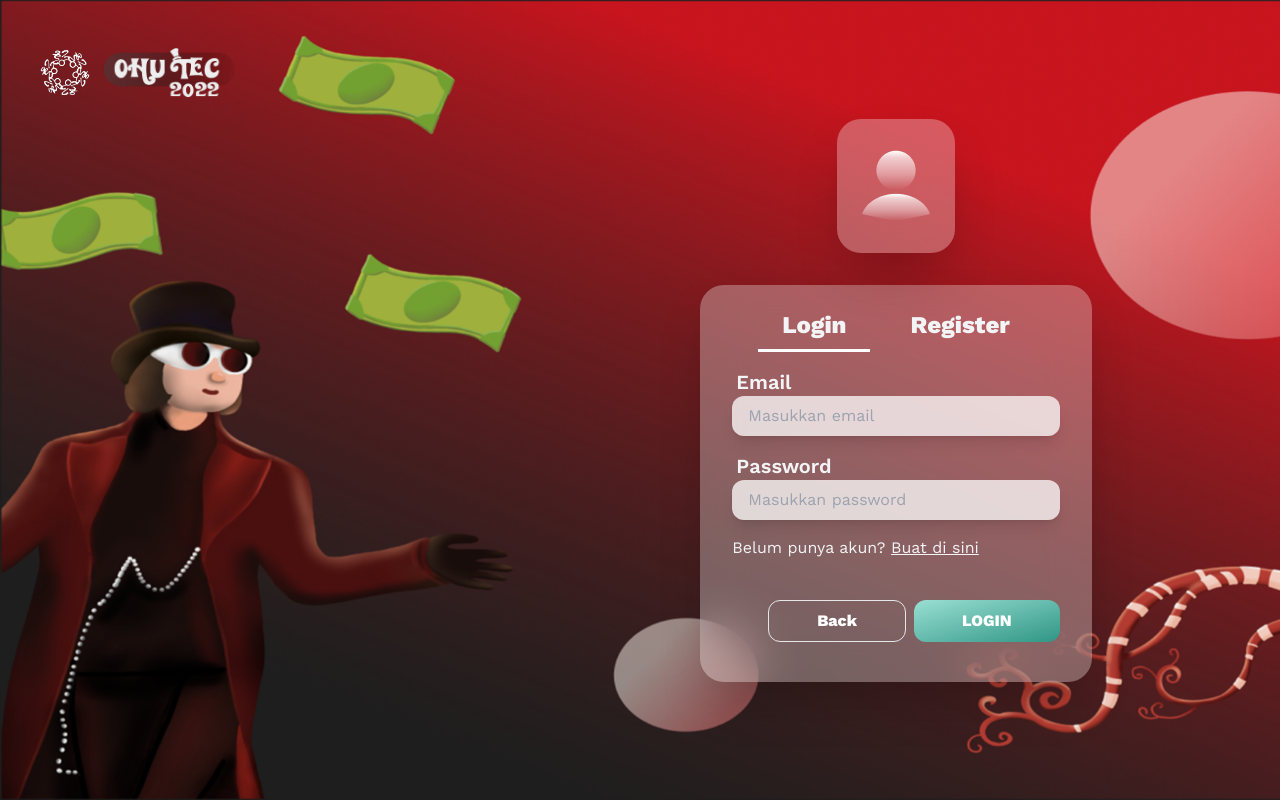
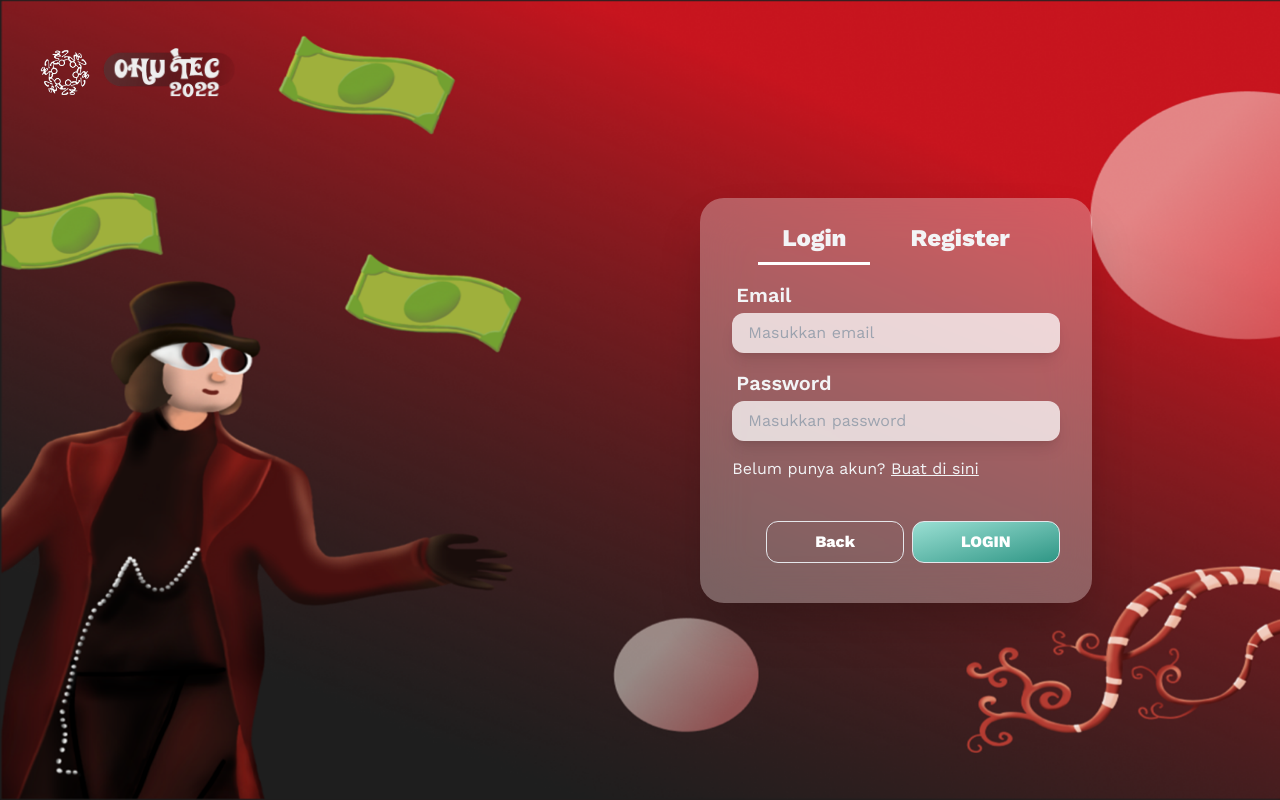
Before and after one commit to TECInternship/Frontend, a Next.js app: page /auth in a window 1280 px wide. Built offline with nearby package versions, Linux system fonts and the light colour scheme.

Commit message:
nambah dikit

```diff
--- a/components/Auth/Login.js
+++ b/components/Auth/Login.js
@@ -36,7 +36,7 @@ const Login = ({ onClick }) => {
         <input
           type="email"
           placeholder="Masukkan email"
-          className="w-full h-10 rounded-xl text-gray-700 bg-white bg-opacity-75 pl-4 shadow-lg focus:outline-none"
+          className="mt-1 w-full h-10 rounded-xl text-gray-700 bg-white bg-opacity-75 pl-4 shadow-lg focus:outline-none"
           onChange={(e) => setEmail(e.target.value)}
         />
       </div>
@@ -47,7 +47,7 @@ const Login = ({ onClick }) => {
         <input
           type="password"
           placeholder="Masukkan password"
-          className="w-full h-10 rounded-xl text-gray-700 bg-white bg-opacity-75 pl-4 shadow-lg focus:outline-none"
+          className="mt-1 w-full h-10 rounded-xl text-gray-700 bg-white bg-opacity-75 pl-4 shadow-lg focus:outline-none"
           onChange={(e) => setPassword(e.target.value)}
         />
       </div>
@@ -55,7 +55,7 @@ const Login = ({ onClick }) => {
         <p className="text-gray-100">
           Belum punya akun?{" "}
           <span
-            className="underline hover:text-gray-200 hover:cursor-pointer"
+            className="underline hover:cursor-pointer hover:text-blue-300"
             onClick={onClick}
           >
             Buat di sini
@@ -66,10 +66,11 @@ const Login = ({ onClick }) => {
         <input
           type="submit"
           value="LOGIN"
-          className="px-12 py-2 rounded-xl text-md font-bold bg-gradient-to-br from-[#9ADFD3] to-[#2F9685] cursor-pointer"
+            className="px-12 py-2 rounded-xl text-md font-bold bg-gradient-to-br from-[#9ADFD3] to-[#2F9685] cursor-pointer transition ease-in-out delay-150 hover:-translate-y-1 hover:scale-100 hover:from-[#3ec4ae]
+          hover:to-[#1c6458] duration-300 border"
         />
         <Link href="/">
-          <button className="px-12 py-2 rounded-xl text-md font-bold border cursor-pointer">
+          <button className="px-12 py-2 rounded-xl text-md font-bold border cursor-pointer transition ease-in-out delay-150 hover:-translate-y-1 hover:scale-104 hover:bg-gray-600 duration-300">
             Back
           </button>
         </Link>
--- a/components/Auth/Register.js
+++ b/components/Auth/Register.js
@@ -98,23 +98,24 @@ const Register = ({ onClick }) => {
           <p className="text-gray-100">
             Sudah punya akun?{" "}
             <span
-              className="underline hover:text-gray-200 hover:cursor-pointer"
+              className="underline hover:text-blue-300 hover:cursor-pointer"
               onClick={onClick}
             >
               Login di sini
             </span>
           </p>
         </div>
-        <div className="text-center py-6 mb-6 space-x-2">
+        <div className="text-center md:mb-6 space-x-2">
           <Link href="/">
-            <button className="px-12 py-2 my-4 lg:my-0 rounded-xl text-md font-bold border cursor-pointer">
+            <button className="transition ease-in-out delay-150 hover:-translate-y-1 hover:scale-104 hover:bg-gray-600 duration-300 px-12 py-2 my-4 lg:my-0 rounded-xl text-md font-bold border cursor-pointer">
               Back
             </button>
           </Link>
           <input
             disabled={email.length < 8}
             type={"submit"}
-            className="px-10 py-2 rounded-xl text-md font-bold bg-gradient-to-br from-[#9ADFD3] to-[#2F9685] cursor-pointer"
+            className="transition ease-in-out delay-150 hover:-translate-y-1 hover:scale-104 hover:from-[#3ec4ae]
+            hover:to-[#1c6458] duration-300 px-10 py-2 rounded-xl text-md font-bold bg-gradient-to-br from-[#9ADFD3] to-[#2F9685] cursor-pointer"
             value={"REGISTER"}
           />
         </div>
--- a/pages/auth/index.js
+++ b/pages/auth/index.js
@@ -11,8 +11,9 @@ const Home = () => {
   const [activeButton, setActiveButton] = useState("login");
 
   return (
-    <>
-      <main className="h-screen w-screen bg-red bg-cover justify-center max-h-screen flex relative">
+    <div className="">
+      <main className="flex h-screen w-screen justify-center max-h-screen relative bg-[url('../public/assets/bg2.png')] bg-no-repeat bg-cover bg-left-bottom bg-fixed">
+        {/* <div className="bg-white h-36"> hahsah */}
         <div className="absolute left-2 top-2 px-8 py-10 z-10">
           <div className="flex gap-2 cursor-pointer">
             <Link href={"/"}>
@@ -34,13 +35,14 @@ const Home = () => {
               />
             </Link>
           </div>
-        </div>
+          </div>
+          {/* </div> */}
         <div className="h-screen basis-0 hidden md:block md:basis-2/5"></div>
         <div className="h-screen basis-full md:basis-3/5 flex items-center">
-          <div className="mx-auto space-y-8">
-            <Card Content={<img className="mx-auto hidden sm:flex" src={Icon.src} />} />
+          <div className="mx-auto space-y-8 sm:mt-0 ">
+            {/* <Card Content={<img className="mx-auto hidden sm:flex" src={Icon.src} />} /> */}
             <div className="bg-white/30 backdrop-blur-xl rounded-3xl w-auto max-w-full shadow-2xl">
-              <div className="text-center text-gray-100 pt-4">
+              <div className=" text-center text-gray-100 pt-4">
                 <button
                   className={`text-xl md:text-2xl font-extrabold px-6 py-2 mx-2 ${
                     activeButton === "login"
@@ -73,7 +75,7 @@ const Home = () => {
           </div>
         </div>
       </main>
-    </>
+    </div>
   );
 };
 
```
